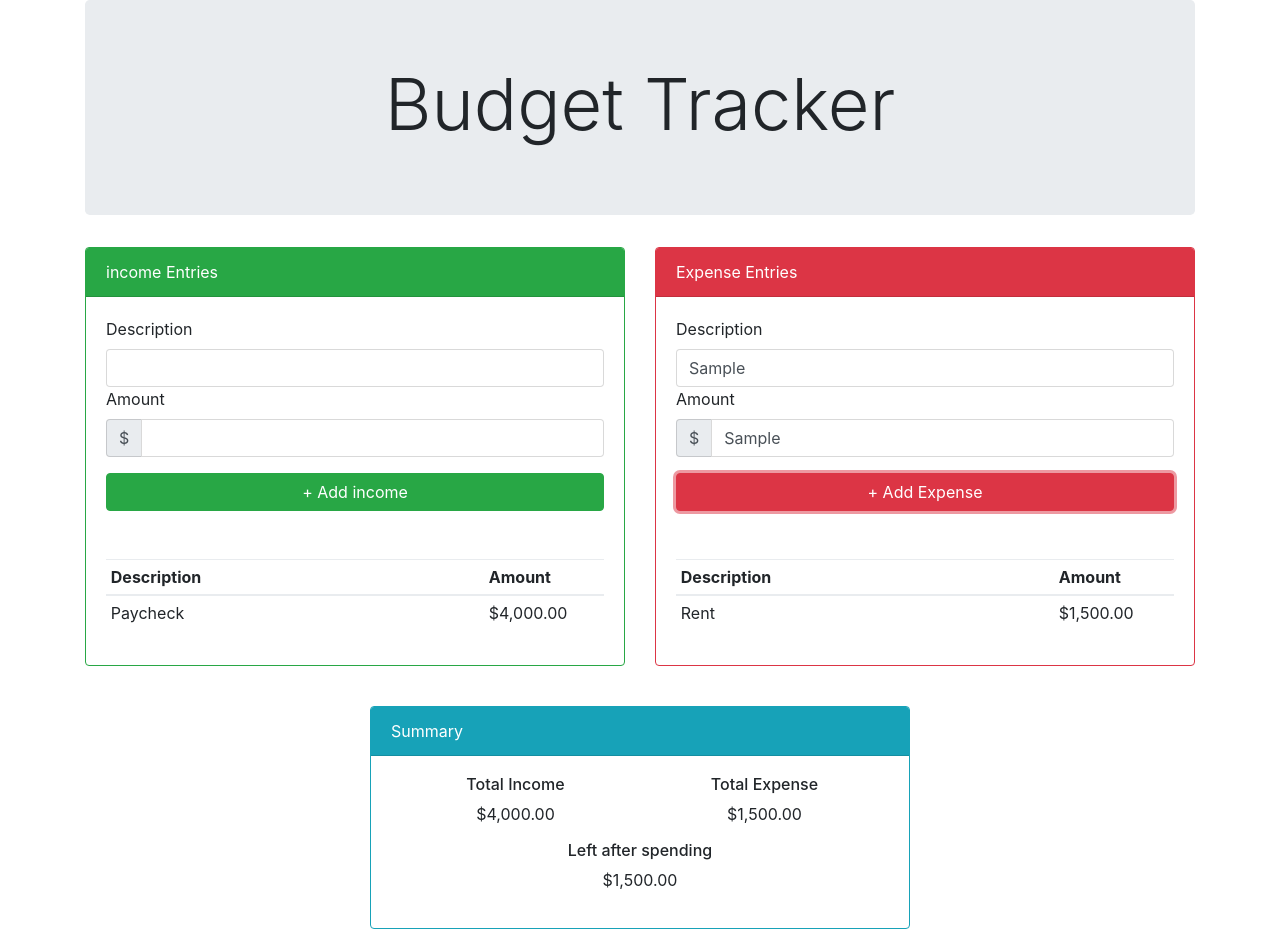
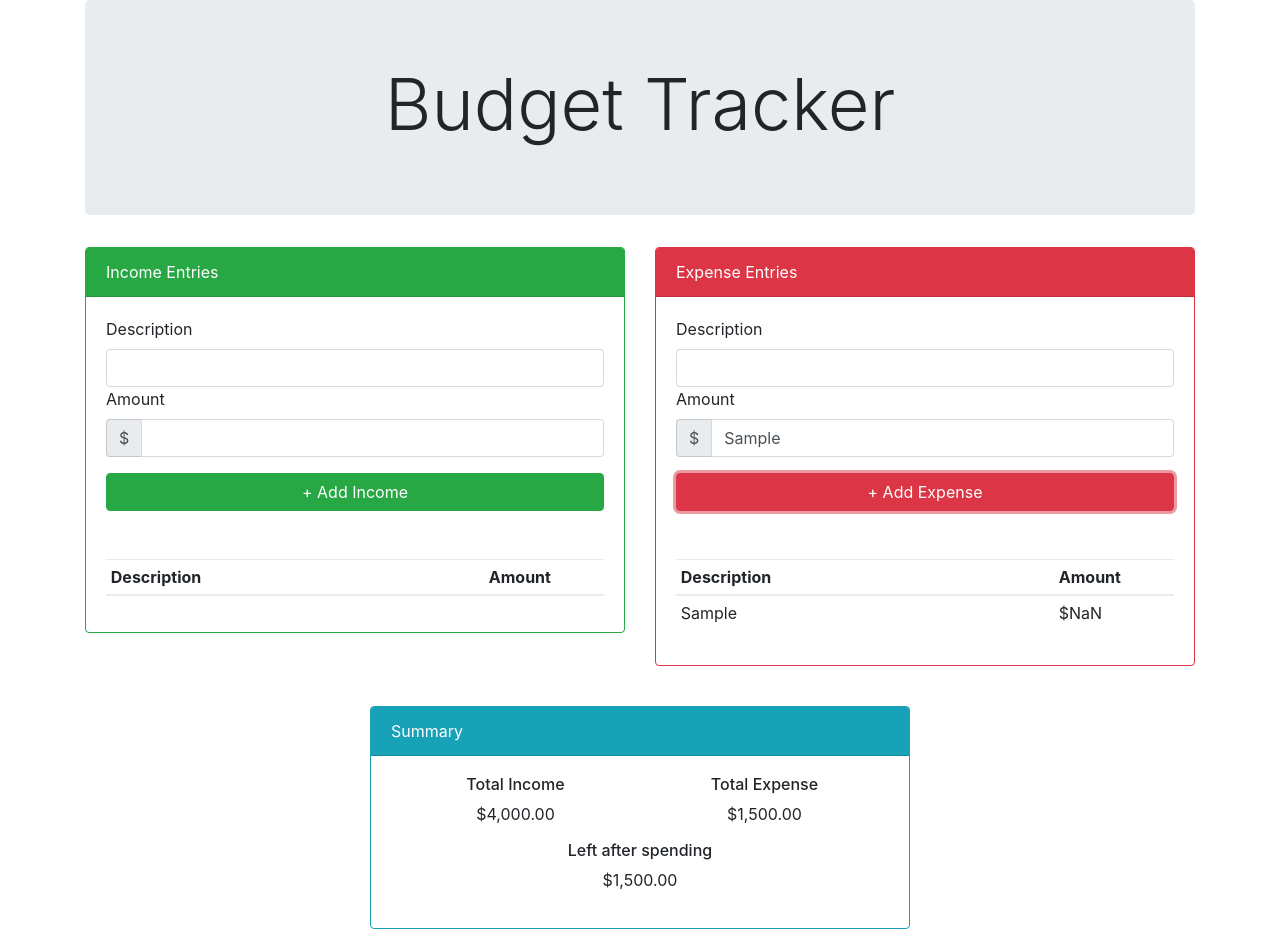
Before and after one commit to LydiaWA/react-redux-budget-tracker, a React app: page / in a window 1280 px wide. Both pictures are taken after typing "Sample", "Sample" into the empty fields and a click on the button "+ Add Expense". Built offline with nearby package versions, Linux system fonts and the light colour scheme.

Commit message:
update exprenseEnties.jsx & icomeEntries.jsx with event handlers

```diff
--- a/src/js/components/ExpenseEntries/ExpenseEntries.jsx
+++ b/src/js/components/ExpenseEntries/ExpenseEntries.jsx
@@ -1,11 +1,39 @@
 import React from 'react';
+
+import {
+    updateExpenseDescription,
+    updateExpenseAmount,
+    addExpense
+} from './expenseActions';
 
 export default class ExpenseEntries extends React.Component {
     constructor(props) {
         super(props);
+
+        this.handleDescriptionInput = this.handleDescriptionInput.bind(this);
+        this.handleAmountInput = this.handleAmountInput.bind(this);
+        this.handleAddExpense = this.handleAddExpense.bind(this);
+    }
+
+    handleDescriptionInput(event) {
+        const { dispatch } = this.props;
+        const { value } = event.target;
+        dispatch(updateExpenseDescription(value));
+    }
+
+    handleAmountInput(event) {
+        const { dispatch } = this.props;
+        const { value } = event.target;
+        dispatch(updateExpenseAmount(value));
+    }
+
+    handleAddExpense () {
+        const { description, amount, dispatch } = this.props;
+        dispatch(addExpense(description, amount));
     }
 
     render(){
+        const { description, amount, lineItems } = this.props;
         return (
             <div className='card border-danger mb-3'>
                 <div className='card-header text-white bg-danger'>Expense Entries</div>
@@ -17,6 +45,8 @@ export default class ExpenseEntries extends React.Component {
                                 type='text'
                                 className='form-control'
                                 id='expense-description'
+                                value={ description }
+                                onChange={ this.handleDescriptionInput}
                             />
                         <div className='form-group'>
                             <label htmlFor='expense-amount'>Amount</label>
@@ -26,12 +56,15 @@ export default class ExpenseEntries extends React.Component {
                                     type='text'
                                     className='form-control'
                                     id='expense-amount'
+                                    value={ amount }
+                                    onChange={ this.handleAmountInput }
                                 />
                             </div>
                         </div>
                         <button
                             type='button'
                             className='btn btn-danger col-12 mb-5'
+                            onClick={ this.handleAddExpense }
                         >+ Add Expense
                         </button>
                         <table className='table table-sm table-hover'>
@@ -42,10 +75,14 @@ export default class ExpenseEntries extends React.Component {
                                 </tr>
                             </thead>
                             <tbody>
-                                <tr>
-                                    <td>Rent</td>
-                                    <td>$1,500.00</td>
-                                </tr>
+                                {
+                                    lineItems.map(lineItem => (
+                                        <tr>
+                                            <td>{ lineItem.description }</td>
+                                            <td>${ lineItem.amount.toFixed(2) }</td>
+                                        </tr>
+                                    ))
+                                }
                             </tbody>
                         </table>
                         </div>
--- a/src/js/components/ExpenseEntries/expenseReducer.js
+++ b/src/js/components/ExpenseEntries/expenseReducer.js
@@ -29,7 +29,7 @@ export default function ExpenseReducer (state = defaultState, action) {
                 action: '',
                 lineItems: [
                     ...state.lineItems,
-                    {desciption, amount}
+                    {description, amount}
                 ]
             };
         }
--- a/src/js/components/IncomeEntries/IncomeEntries.jsx
+++ b/src/js/components/IncomeEntries/IncomeEntries.jsx
@@ -1,14 +1,43 @@
 import React from 'react';
+
+import {
+    updateIncomeDescription,
+    updateIncomeAmount,
+    addIncome
+} from './incomeActions';
 
 export default class incomeEntries extends React.Component {
     constructor(props) {
         super(props);
+
+        this.handleDescriptionInput = this.handleDescriptionInput.bind(this);
+        this.handleAmountInput = this.handleAmountInput.bind(this);
+        this.handleAddIncome = this.handleAddIncome.bind(this);
+    }
+
+    handleDescriptionInput(event) {
+        const { dispatch } = this.props;
+        const { value } = event.target;
+        dispatch(updateIncomeDescription(value));
+    }
+
+    handleAmountInput(event) {
+        const { dispatch } = this.props;
+        const { value } = event.target;
+        dispatch(updateIncomeAmount(value));
+    }
+
+    handleAddIncome() {
+        const { description, amount, dispatch } = this.props;
+        dispatch(addIncome(description, amount));
     }
 
     render(){
+
+        const { description, amount, lineItems } = this.props;
         return (
             <div className='card border-success mb-3'>
-                <div className='card-header text-white bg-success'>income Entries</div>
+                <div className='card-header text-white bg-success'>Income Entries</div>
                 <div className='card-body'>
                     <form>
                         <div className='form-group'>
@@ -17,6 +46,8 @@ export default class incomeEntries extends React.Component {
                                 type='text'
                                 className='form-control'
                                 id='income-description'
+                                value={ description }
+                                onChange={ this.handleDescriptionInput }
                             />
                         <div className='form-group'>
                             <label htmlFor='income-amount'>Amount</label>
@@ -26,13 +57,16 @@ export default class incomeEntries extends React.Component {
                                     type='text'
                                     className='form-control'
                                     id='income-amount'
+                                    value={ amount }
+                                    onChange={ this.handleAmountInput }
                                 />
                             </div>
                         </div>
                         <button
                             type='button'
                             className='btn btn-success col-12 mb-5'
-                        >+ Add income
+                            onClick={ this.handleAddIncome }
+                        >+ Add Income
                         </button>
                         <table className='table table-sm table-hover'>
                             <thead>
@@ -42,10 +76,14 @@ export default class incomeEntries extends React.Component {
                                 </tr>
                             </thead>
                             <tbody>
-                                <tr>
-                                    <td>Paycheck</td>
-                                    <td>$4,000.00</td>
-                                </tr>
+                                {
+                                  lineItems.map(lineItem => (
+                                    <tr>
+                                        <td>{ lineItem.description }</td>
+                                        <td>${ lineItem.amount.toFixed(2) }</td>
+                                    </tr>
+                                    ))
+                                }
                             </tbody>
                         </table>
                         </div>
--- a/src/js/components/IncomeEntries/incomeReducer.js
+++ b/src/js/components/IncomeEntries/incomeReducer.js
@@ -29,7 +29,7 @@ export default function IncomeReducer (state = defaultState, action) {
                 action: '',
                 lineItems: [
                     ...state.lineItems,
-                    {desciption, amount}
+                    {description, amount}
                 ]
             };
         }
--- a/src/js/components/IncomeEntries/index.js
+++ b/src/js/components/IncomeEntries/index.js
@@ -2,10 +2,10 @@ import { connect } from 'react-redux';
 import IncomeEntries from './IncomeEntries';
 
 function mapStoreToProps(store) {
-    return{
-        description: store.expense.description,
-        amount: store.expense.amount,
-        lineItems: store.expense.lineItems
+    return {
+        description: store.income.description,
+        amount: store.income.amount,
+        lineItems: store.income.lineItems
     }
 }
 
```
